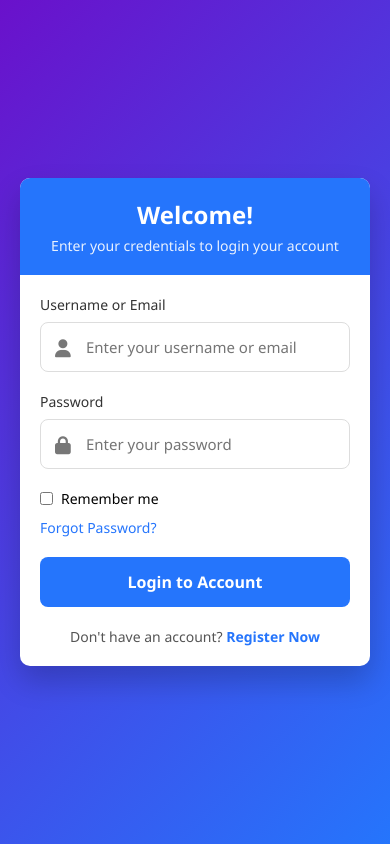
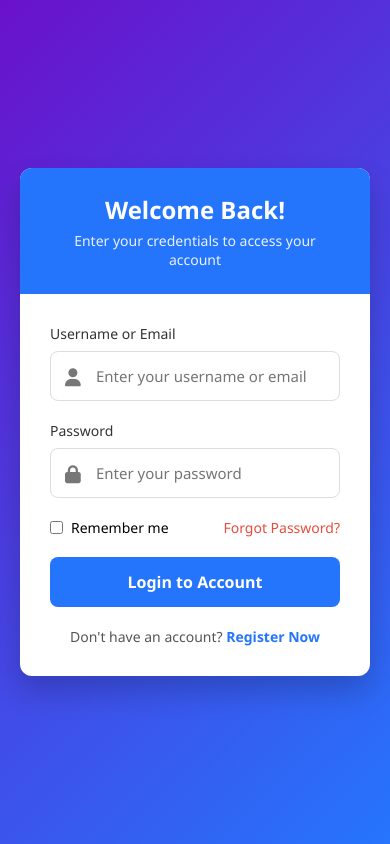
Before and after one commit to infin8-innov8/authentication_system_task, a Django app: page /login/ in a window 390 px wide. Run offline with Django 5.2, Linux system fonts and the light colour scheme.

Commit message:
Update logintemp.html

```diff
--- a/authentication_system/templates/accounts/logintemp.html
+++ b/authentication_system/templates/accounts/logintemp.html
@@ -1,212 +1,111 @@
 <!DOCTYPE html>
 <html lang="en">
 <head>
-    <meta charset="UTF-8" />
-    <meta name="viewport" content="width=device-width, initial-scale=1.0" />
-    <title>Login</title>
-    <link
-      rel="stylesheet"
-      href="https://cdnjs.cloudflare.com/ajax/libs/font-awesome/6.4.0/css/all.min.css"
-    />
+    <meta charset="UTF-8">
+    <meta name="viewport" content="width=device-width, initial-scale=1.0">
+    <title>Login Account</title>
+    <link rel="stylesheet" href="https://cdnjs.cloudflare.com/ajax/libs/font-awesome/6.4.0/css/all.min.css">
     <style>
-      * {
-        margin: 0;
-        padding: 0;
-        box-sizing: border-box;
-        font-family: "Segoe UI", Tahoma, Geneva, Verdana, sans-serif;
-      }
-
+        * { margin: 0; padding: 0; box-sizing: border-box; font-family: "Segoe UI", Tahoma, Geneva, Verdana, sans-serif; }
         body {
             background: linear-gradient(135deg, #6a11cb 0%, #2575fc 100%);
-        min-height: 100vh;
-        display: flex;
-        justify-content: center;
-        align-items: center;
-        padding: 20px;
+            min-height: 100vh; display: flex; justify-content: center; align-items: center; padding: 20px;
         }
-
         .login-container {
-        background: white;
-        border-radius: 12px;
-        box-shadow: 0 15px 30px rgba(0, 0, 0, 0.2);
-        width: 100%;
-        max-width: 450px;
-        overflow: hidden;
+            background: white; border-radius: 12px; box-shadow: 0 15px 30px rgba(0, 0, 0, 0.2);
+            width: 100%; max-width: 450px; overflow: hidden;
         }
-
-      .login-header {
-        background: #2575fc;
-        color: white;
-        padding: 25px 30px;
-        text-align: center;
+        .login-header { background: #2575fc; color: white; padding: 25px 30px; text-align: center; }
+        .login-header h1 { font-weight: 600; font-size: 24px; margin-bottom: 5px; }
+        .login-header p { font-size: 14px; opacity: 0.9; }
+        .login-form { padding: 30px; }
+        .form-group { margin-bottom: 20px; position: relative; }
+        .form-group label { display: block; margin-bottom: 8px; font-weight: 500; color: #333; font-size: 14px; }
+        .form-group input {
+            width: 100%; padding: 14px 15px 14px 45px; border: 1px solid #ddd;
+            border-radius: 8px; font-size: 15px; transition: all 0.3s;
         }
-
-      .login-header h1 {
-        font-weight: 600;
-        font-size: 24px;
-        margin-bottom: 5px;
-      }
-
-      .login-header p {
-        font-size: 14px;
-        opacity: 0.9;
-      }
-
-      .login-form {
-        padding: 30px;
-      }
-
-      .form-group {
-        margin-bottom: 20px;
-        position: relative;
-      }
-
-      .form-group label {
-        display: block;
-        margin-bottom: 8px;
-        font-weight: 500;
-        color: #333;
-        font-size: 14px;
-      }
-
-      .form-group input {
-        width: 100%;
-        padding: 14px 15px 14px 45px;
-        border: 1px solid #ddd;
-        border-radius: 8px;
-        font-size: 15px;
-        transition: all 0.3s;
-      }
-
         .form-group input:focus {
-        outline: none;
-        border-color: #2575fc;
+            outline: none; border-color: #2575fc;
             box-shadow: 0 0 0 2px rgba(37, 117, 252, 0.2);
         }
+        .form-group i { position: absolute; left: 15px; bottom: 15px; color: #777; font-size: 18px; }
+        .remember-forgot { display: flex; justify-content: space-between; align-items: center; margin-bottom: 20px; font-size: 14px; }
+        .remember { display: flex; align-items: center; }
+        .remember input { margin-right: 8px; }
+        .forgot-password { color: #e74c3c; text-decoration: none; } /* Changed to red color */
+        .forgot-password:hover { text-decoration: underline; }
+        .login-button {
+            width: 100%; padding: 14px; background: #2575fc; color: white;
+            border: none; border-radius: 8px; font-size: 16px; font-weight: 600;
+            cursor: pointer; transition: background 0.3s;
+        }
+        .login-button:hover { background: #1c64e0; } /* Hover effect for login button */
+        .register-link { text-align: center; font-size: 14px; color: #555; margin-top: 20px; }
+        .register-link a { color: #2575fc; text-decoration: none; font-weight: 600; }
+        .register-link a:hover { text-decoration: underline; }
+        .error-message {
+            color: #e74c3c; font-size: 14px; margin-top: 10px; text-align: center;
+            padding: 10px; background: #fde8e8; border-radius: 8px; display: none;
+        }
+        .success-message { color: #27ae60; font-size: 14px; margin-top: 10px; text-align: center; display: none; }
 
-      .form-group i {
-        position: absolute;
-        left: 15px;
-        bottom: 15px;
-        color: #777;
-        font-size: 18px;
-      }
-
-      .remember-forgot {
-        display: flex;
-        justify-content: space-between;
-        align-items: center;
+        /* Alert styling */
+        .alert {
+            padding: 12px 16px;
+            border-radius: 8px;
             margin-bottom: 20px;
-        font-size: 14px;
-      }
-
-      .remember {
             display: flex;
             align-items: center;
+            justify-content: space-between;
         }
-
-      .remember input {
-        margin-right: 8px;
+        .alert-error {
+            background-color: #fde8e8;
+            color: #e74c3c;
+            border: 1px solid #f5c6cb;
         }
-
-      .forgot-password {
-        color: #2575fc;
-        text-decoration: none;
-      }
-
-      .forgot-password:hover {
-        text-decoration: underline;
-      }
-
-      .login-button {
-        width: 100%;
-        padding: 14px;
-        background: #2575fc;
-        color: white;
+        .alert-close {
+            background: none;
             border: none;
-        border-radius: 8px;
-        font-size: 16px;
-        font-weight: 600;
+            color: inherit;
+            font-size: 18px;
             cursor: pointer;
-        transition: background 0.3s;
-      }
-
-      .login-button:hover {
-        background: #1c64e0;
-      }
-
-      .register-link {
-        text-align: center;
-        font-size: 14px;
-        color: #555;
-        margin-top: 20px;
-      }
-
-      .register-link a {
-        color: #2575fc;
-        text-decoration: none;
-        font-weight: 600;
-      }
-
-      .register-link a:hover {
-        text-decoration: underline;
-      }
-
-      @media (max-width: 500px) {
-        .login-container {
-          border-radius: 10px;
-        }
-
-        .login-header {
-          padding: 20px;
-        }
-
-        .login-form {
-          padding: 20px;
-        }
-
-        .remember-forgot {
-          flex-direction: column;
-          align-items: flex-start;
-          gap: 10px;
-        }
         }
     </style>
 </head>
 <body>
     <div class="login-container">
         <div class="login-header">
-        <h1>Welcome!</h1>
-        <p>Enter your credentials to login your account</p>
+            <h1>Welcome Back!</h1>
+            <p>Enter your credentials to access your account</p>
         </div>
 
         <div class="login-form">
-        <form id="loginForm" method="post" action="/login/">
+            <!-- Error message container (for Django messages) -->
+            {% if messages %}
+                {% for message in messages %}
+                    {% if message.extra_tags == "usernotexist" %}
+                    <div class="alert alert-error">
+                        <span><i class="fas fa-exclamation-circle"></i> {{ message }}</span>
+                        <button class="alert-close">&times;</button>
+                    </div>
+                    {% endif %}
+                {% endfor %}
+            {% endif %}
+
+            <form id="loginForm" method="POST" action="{% url 'login' %}">
                 {% csrf_token %}
-
                 <div class="form-group">
                     <label for="username">Username or Email</label>
                     <i class="fas fa-user"></i>
-            <input
-              type="text"
-              id="username"
-              placeholder="Enter your username or email"
-              name="credential"
-              value="{{credential}}"
-              required
-            />
+                    <input type="text" id="username" name="credential" placeholder="Enter your username or email"
+                           value="{{ credential }}" required />
                 </div>
 
                 <div class="form-group">
                     <label for="password">Password</label>
                     <i class="fas fa-lock"></i>
-            <input
-              type="password"
-              id="password"
-              placeholder="Enter your password"
-              name="password"
-              required
-            />
+                    <input type="password" id="password" name="password" placeholder="Enter your password" required />
                 </div>
 
                 <div class="remember-forgot">
@@ -214,16 +113,70 @@
                         <input type="checkbox" id="remember" name="remember" />
                         <label for="remember">Remember me</label>
                     </div>
-            <a href="/forgot_password/" class="forgot-password">Forgot Password?</a>
+                    <a href="#" class="forgot-password">Forgot Password?</a>
                 </div>
 
                 <button type="submit" class="login-button">Login to Account</button>
             </form>
 
             <div class="register-link">
-          Don't have an account? <a href="/register">Register Now</a>
+                Don't have an account? <a href="#">Register Now</a>
             </div>
         </div>
     </div>
+
+    <script>
+        document.addEventListener("DOMContentLoaded", function () {
+            // Close alert functionality
+            const alertCloseButtons = document.querySelectorAll('.alert-close');
+            alertCloseButtons.forEach(button => {
+                button.addEventListener('click', function() {
+                    this.parentElement.style.display = 'none';
+                });
+            });
+
+            // Simulate form submission for demonstration
+            const loginForm = document.getElementById('loginForm');
+            loginForm.addEventListener('submit', function(e) {
+                e.preventDefault();
+
+                // This is just for demonstration - in a real scenario, the form would submit to Django
+                const username = document.getElementById('username').value;
+                const password = document.getElementById('password').value;
+
+                if (!username || !password) {
+                    showError('Please fill in all fields');
+                    return;
+                }
+
+                // Simulate a failed login for demonstration
+                showError('Invalid username or password');
+            });
+
+            function showError(message) {
+                // Create error alert if it doesn't exist
+                let errorAlert = document.querySelector('.alert-error');
+                if (!errorAlert) {
+                    errorAlert = document.createElement('div');
+                    errorAlert.className = 'alert alert-error';
+                    const form = document.getElementById('loginForm');
+                    form.parentNode.insertBefore(errorAlert, form);
+                }
+
+                // Set error message and show
+                errorAlert.innerHTML = `
+                    <span><i class="fas fa-exclamation-circle"></i> ${message}</span>
+                    <button class="alert-close">&times;</button>
+                `;
+
+                // Add close event listener to new button
+                errorAlert.querySelector('.alert-close').addEventListener('click', function() {
+                    errorAlert.style.display = 'none';
+                });
+
+                errorAlert.style.display = 'flex';
+            }
+        });
+    </script>
 </body>
 </html>
```
Lines whose indentation alone changed are shown as unchanged.
